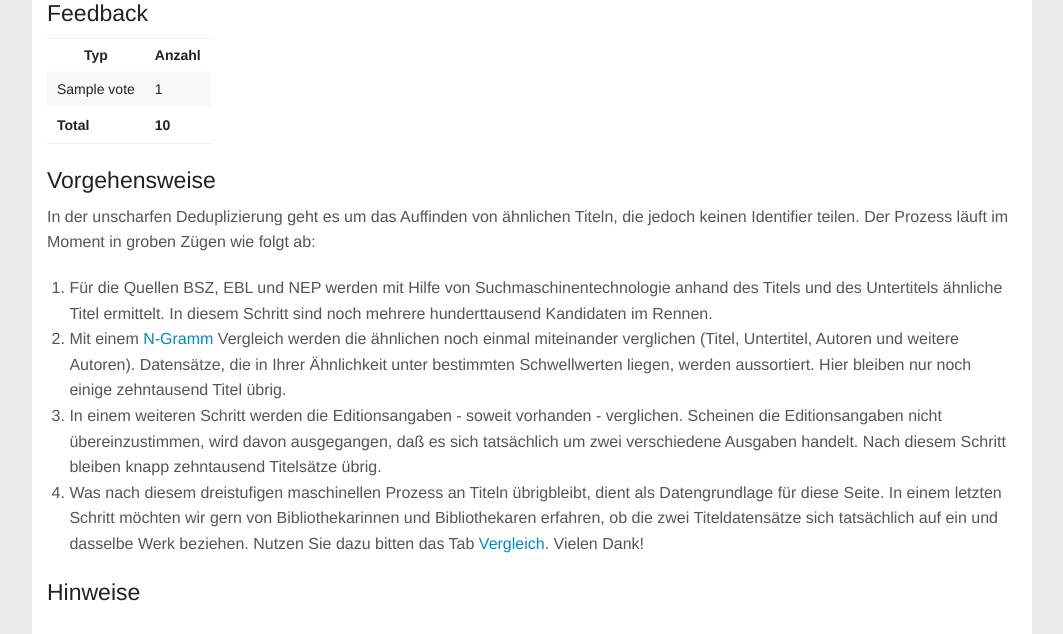
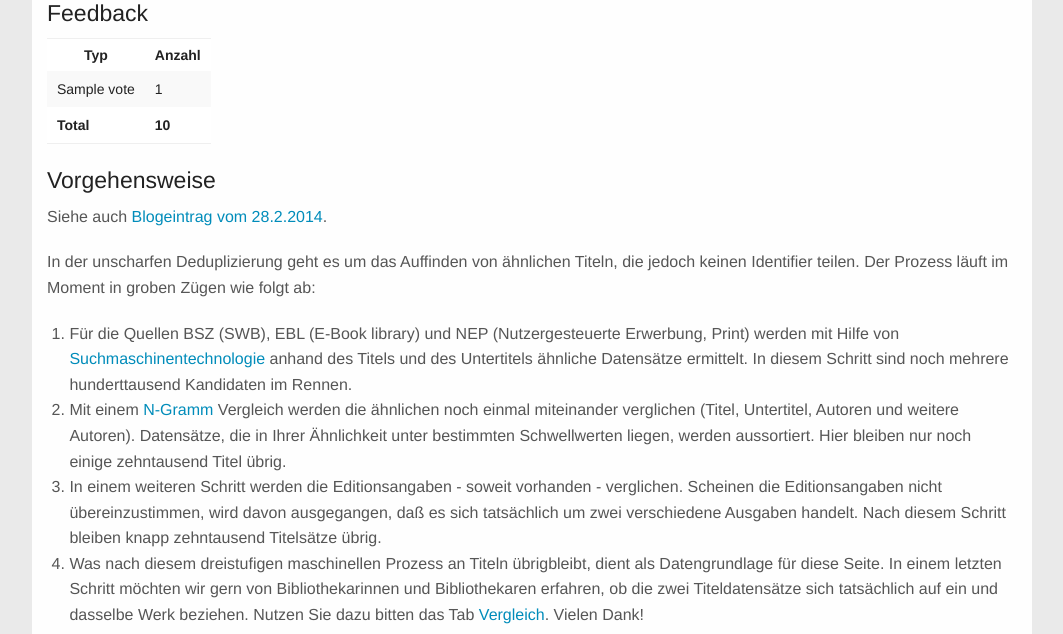
Before and after one commit to miku/tableau, a Flask app: template tableau/templates/summary.html in a window 1280 px wide. Shown: the part 232-866 px from the top of the page, without its empty margins (108-1171 px from the left). Run offline with Flask 2, Linux system fonts and the light colour scheme; the template is opened without the code that fills it: most values are stand-ins (such as "Sample title", 1, 10 or a date in 2020); data that the repository does not hold is empty; parts of the project's set-up code (start-up, migrations or seed data) failed here and were passed over; some libraries are stand-ins or nearby versions.

Commit message:
wording in summary

```diff
--- a/tableau/templates/summary.html
+++ b/tableau/templates/summary.html
@@ -26,20 +26,9 @@
                     <tr class="vote-total"><td>Total</td><td>{{ votes.total }}</td></tr>
                 </table>
 
+                <h4>Vorgehensweise</h4>
 
-<!--                 <h4>Mode of operation</h4>
-
-                <p><a href="{{ url_for('sample') }}">Hello Venn</a></p>
-
-                <p>Lorem ipsum dolor sit amet, consectetur adipisicing elit, sed do eiusmod
-                tempor incididunt ut labore et dolore magna aliqua. Ut enim ad minim veniam,
-                quis nostrud exercitation ullamco laboris nisi ut aliquip ex ea commodo
-                consequat. Duis aute irure dolor in reprehenderit in voluptate velit esse
-                cillum dolore eu fugiat nulla pariatur. Excepteur sint occaecat cupidatat non
-                proident, sunt in culpa qui officia deserunt mollit anim id est laborum.</p>
- -->
-
-                <h4>Vorgehensweise</h4>
+                <p>Siehe auch <a href="http://intern.ub.uni-leipzig.de/blog/?p=2823">Blogeintrag vom 28.2.2014</a>.</p>
 
                 <p>
                     In der unscharfen Deduplizierung geht es um das Auffinden
@@ -47,10 +36,11 @@
                     Der Prozess läuft im Moment in groben Zügen wie folgt ab:
 
                     <ol>
-                        <li>Für die Quellen BSZ, EBL und NEP werden mit Hilfe von
-                            Suchmaschinentechnologie anhand des Titels und des Untertitels
-                            ähnliche Titel ermittelt. In diesem Schritt sind noch
-                            mehrere hunderttausend Kandidaten im Rennen.
+                        <li>Für die Quellen BSZ (SWB), EBL (E-Book library) und
+                            NEP (Nutzergesteuerte Erwerbung, Print) werden mit Hilfe von
+                            <a href="http://www.elasticsearch.org/guide/en/elasticsearch/reference/current/search-more-like-this.html">Suchmaschinentechnologie</a>
+                            anhand des Titels und des Untertitels ähnliche Datensätze ermittelt.
+                            In diesem Schritt sind noch mehrere hunderttausend Kandidaten im Rennen.
                         </li>
                         <li>Mit einem <a href="http://de.wikipedia.org/wiki/N-Gramm">N-Gramm</a>
                             Vergleich werden die ähnlichen noch einmal miteinander
```
